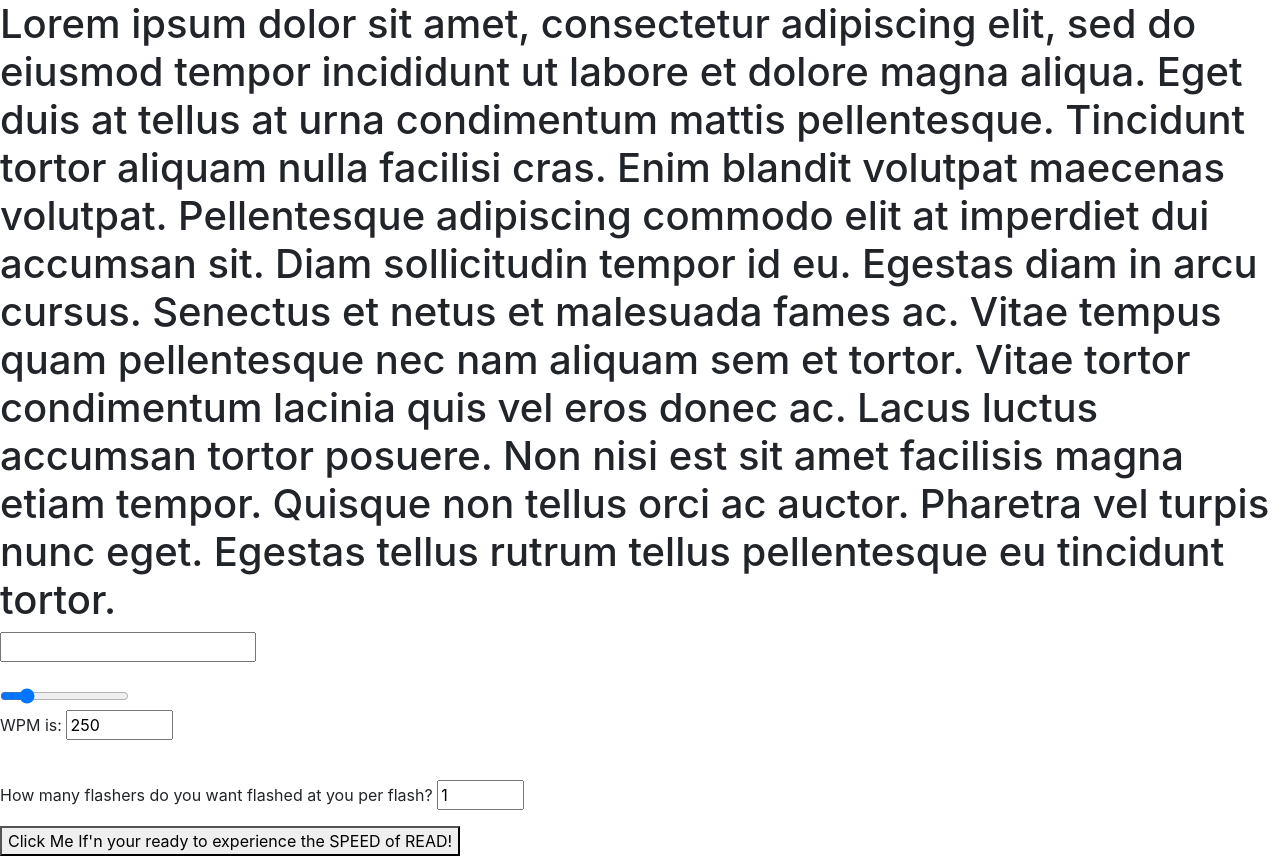
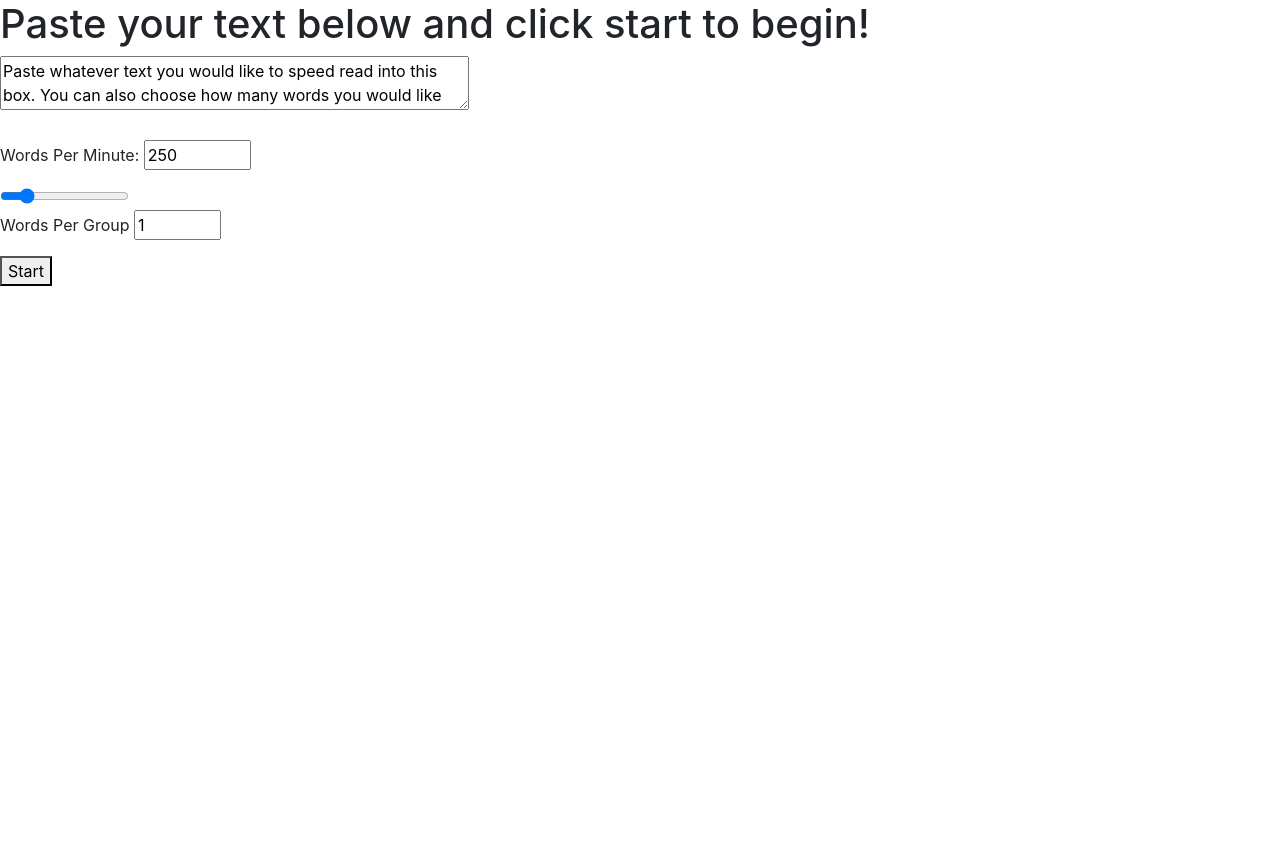
Before and after one commit to EricJamesOsowski/speed-reading-trainer, a React (Create React App) app in the folder speedy-ready-mcwebsite/: page / in a window 1280 px wide. After the commit the page ends 800 px from the top, so only its background shows below. Built offline with nearby package versions, Linux system fonts and the light colour scheme.

Commit message:
Placeholder text and re-naming front end

```diff
--- a/speedy-ready-mcwebsite/src/components/InputBox/index.js
+++ b/speedy-ready-mcwebsite/src/components/InputBox/index.js
@@ -11,10 +11,8 @@ const InputBox = () => {
   const [displayText, setDisplayText] = useState([]);
   const [wpm, setWpm] = useState(250);
   const [wordsPerGroup, setWordsPerGroup] = useState(1);
-  const [intervalVariable, setIntervalVariable] = useState(0);
   const [secondIntervalVariable, setSecondIntervalVariable] = useState(0);
   const [isPaused, setIsPaused] = useState(true);
-  const [count, setCount] = useState(0);
   const [startIndex, setStartIndex] = useState(0);
   const [newText, setNewText] = useState([]);
   const countRef = React.useRef(null);
@@ -30,9 +28,6 @@ const InputBox = () => {
     clearInterval(countRef.current);
     setIsPaused(true);
   }
-
-  // TODO TODO TODO TODO TODO TODO TODO
-  // get handleResume work as expected
 
   function handleResume() {
     setIsPaused(false);
@@ -53,14 +48,12 @@ const InputBox = () => {
         if (startIndex < newText.length) {
           for (var i = 0; i < wordsPerGroup; i++) {
             if (startIndex + i < newText.length) {
-              //   console.log("Assigning temp-words");
               tempWords += newText[startIndex + i] + ` `;
             }
 
             setDisplayText(tempWords);
-            console.log("words per group is: " + parseInt(wordsPerGroup));
+            incrementStartIndex();
 
-            incrementStartIndex();
           }
         } else {
           setDisplayText("Finished!");
@@ -73,7 +66,6 @@ const InputBox = () => {
     }
     return () => clearInterval(interval);
   }, [isPaused, startIndex]);
-  // TODO TODO TODO TODO TODO TODO TODOTODO TODO TODO TODO TODO TODO TODO TODO TODO TODO TODO TODO TODO TODO TODO TODO TODO TODO TODO TODO TODO
 
   function startCountdown() {
     function countdown() {
@@ -85,11 +77,9 @@ const InputBox = () => {
       } else if (countdownFlag == 0) {
         setDisplayText("Go!");
 
-        console.log("This should fire once");
         setIsPaused(false);
         clearInterval(secondIntervalVariable);
         clearInterval(countdownId);
-        // return;
       }
     }
 
@@ -104,54 +94,14 @@ const InputBox = () => {
 
   function updateWord() {
     setStartIndex(0);
-    // alert("I have set startindex to : ", startIndex)
-
     setDisplayText("");
 
     clearInterval(secondIntervalVariable);
-    clearInterval(intervalVariable);
     startCountdown();
-
-    // TODO work useInterval instead of setInterval.
-    // thisIsTheTempShit();
   }
 
-  //   function thisIsTheTempShit() {
-  //     countRef.current = setInterval(() => {
-  //       var tempWords = [];
-  //       if (countdownFlag < 0) {
-
-  //         if (startIndex < newText.length) {
-  //           for (var i = 0; i < wordsPerGroup; i++) {
-  //             if (startIndex + i < newText.length) {
-  //             //   console.log("Assigning temp-words");
-  //               tempWords += newText[startIndex + i] + ` `;
-  //             }
-
-  //             setDisplayText(tempWords);
-  //             console.log("words per group is: " + parseInt(wordsPerGroup));
-
-  //             incrementStartIndex();
-  //           }
-  //         } else {
-  //           setDisplayText("Finished!");
-  //           setIsPaused(true);
-  //           clearInterval(countRef.current);
-  //         }
-  //       }
-  //     }, 1000 / (wpm / wordsPerGroup / 60));
-  //   }
-
   function incrementStartIndex() {
-    console.log("Previous start index :", startIndex);
-    // await setStartIndex(startIndex + parseInt(wordsPerGroup));
-
     setStartIndex((startIndex) => startIndex + parseInt(wordsPerGroup));
-    console.log("New start index :", startIndex);
-
-    // await setStartIndex(state => ({count: state.count+1}));
-    // // execution will only resume here once state has been applied
-    // console.log(this.state.count);  // output will be 1
   }
 
   useEffect(() => {
@@ -202,26 +152,14 @@ const InputBox = () => {
 
   return (
     <div className="inputBox" id="input-box">
-      <h1>
-      Lorem ipsum dolor sit amet, consectetur adipiscing elit, sed do eiusmod tempor incididunt ut labore et dolore magna aliqua. Eget duis at tellus at urna condimentum mattis pellentesque. Tincidunt tortor aliquam nulla facilisi cras. Enim blandit volutpat maecenas volutpat. Pellentesque adipiscing commodo elit at imperdiet dui accumsan sit. Diam sollicitudin tempor id eu. Egestas diam in arcu cursus. Senectus et netus et malesuada fames ac. Vitae tempus quam pellentesque nec nam aliquam sem et tortor. Vitae tortor condimentum lacinia quis vel eros donec ac. Lacus luctus accumsan tortor posuere. Non nisi est sit amet facilisis magna etiam tempor. Quisque non tellus orci ac auctor. Pharetra vel turpis nunc eget. Egestas tellus rutrum tellus pellentesque eu tincidunt tortor.
-      </h1>
+      <h1>Paste your text below and click start to begin!</h1>
+<textarea onChange={handleTextChange} className="text-input-box">Paste whatever text you would like to speed read into this box. You can also choose how many words you would like displayed at a time, so that you can work on expanding your peripheral grouping.
+</textarea>
+  <br />
+  <br />
       <form>
-        <input type="text" onChange={handleTextChange}></input>
-        <br />
-        <br />
-        <input
-          type="range"
-          onChange={handleWpmChange}
-          placeholder="140"
-          value={wpm}
-          min="100"
-          max="1000"
-          className="slider"
-          id="myRange"
-        />
-
         <p>
-          WPM is:&nbsp;
+          Words Per Minute:&nbsp;
           <input
             type="number"
             inputmode="numeric"
@@ -235,9 +173,20 @@ const InputBox = () => {
           />
         </p>
 
+        <input
+          type="range"
+          onChange={handleWpmChange}
+          placeholder="140"
+          value={wpm}
+          min="100"
+          max="1000"
+          className="slider"
+          id="myRange"
+        />
         <br />
+
         <p>
-          How many flashers do you want flashed at you per flash?&nbsp;
+          Words Per Group&nbsp;
           <input
             type="number"
             inputmode="numeric"
@@ -253,7 +202,7 @@ const InputBox = () => {
       </form>
 
       <button onClick={handleShow}>
-        Click Me If'n your ready to experience the SPEED of READ!
+        Start
       </button>
 
       <Modal show={show} onHide={handleClose}>
@@ -263,10 +212,6 @@ const InputBox = () => {
         <Modal.Body className="centered-text modal-small">
           {" "}
           {displayText}
-          <br />
-          {startIndex}
-          <br />
-          {isPaused.toString()}
         </Modal.Body>
         <Modal.Footer>
           <Button variant="secondary" onClick={handleClose}>
@@ -275,11 +220,11 @@ const InputBox = () => {
 
           {isPaused ? (
             <Button variant="primary" onClick={handleResume}>
-              RESUME FOR THE LOVE OF FUCK
+              Resume
             </Button>
           ) : (
             <Button variant="primary" onClick={handlePause}>
-              PAUSE FOR THE LOVE OF FUCK
+              Pause
             </Button>
           )}
         </Modal.Footer>
--- a/speedy-ready-mcwebsite/src/components/InputBox/style.css
+++ b/speedy-ready-mcwebsite/src/components/InputBox/style.css
@@ -6,3 +6,9 @@
 .modal-small {
     min-height:60px;
 }
+
+.text-input-box{
+    width:469px;
+    resize:both;
+    overflow:auto;
+}
```
